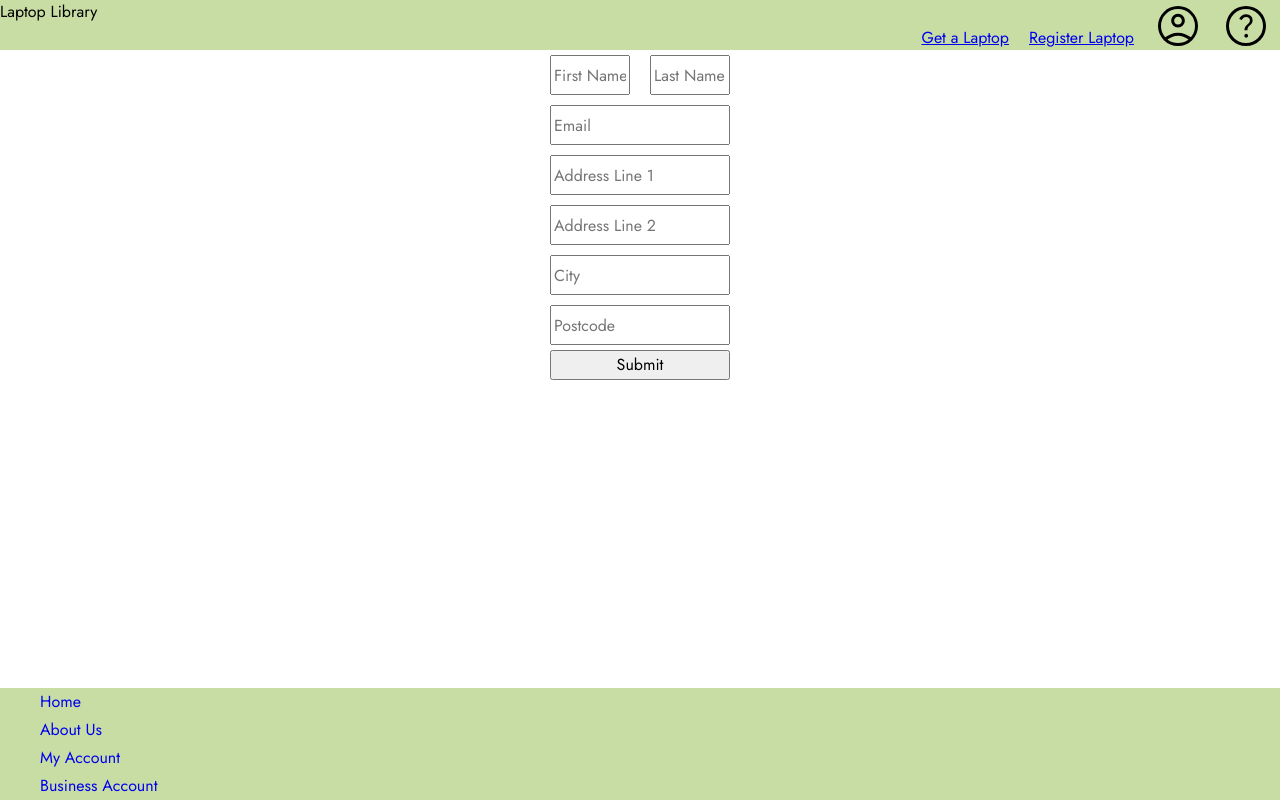
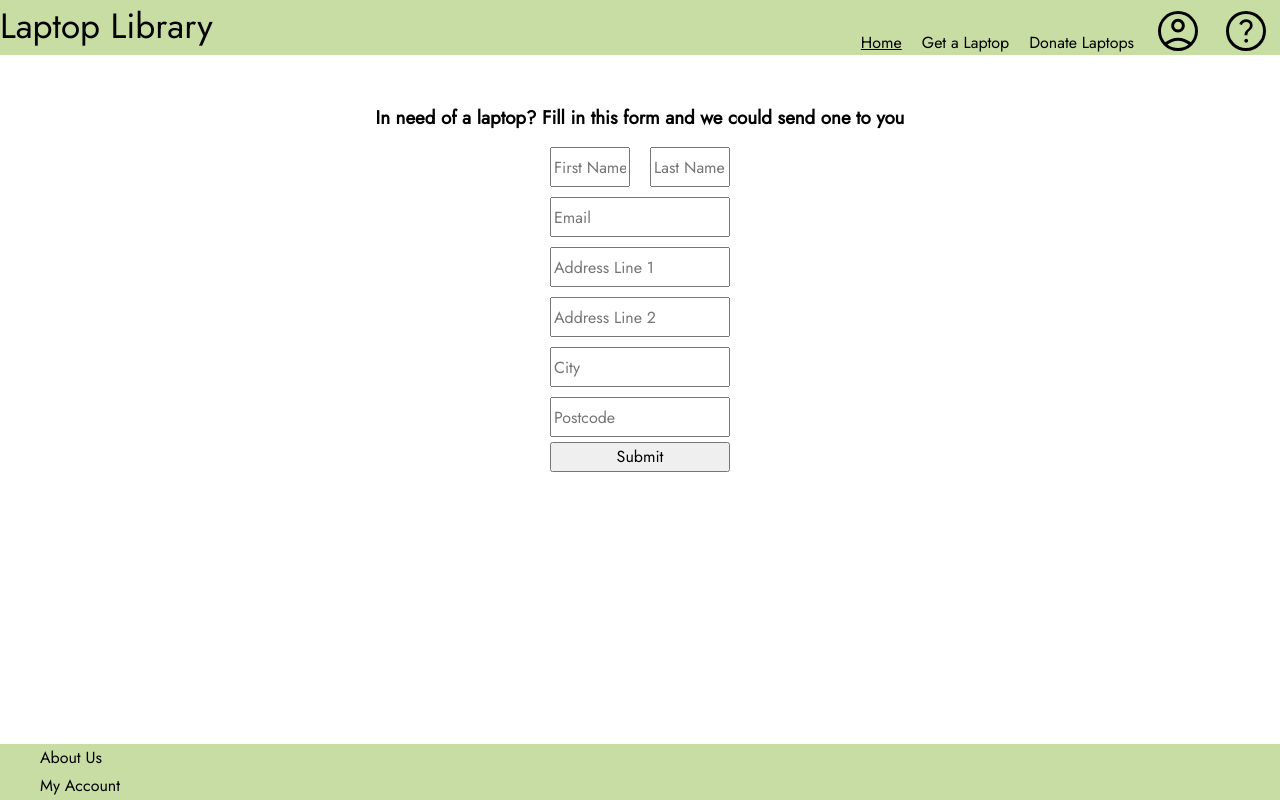
Before and after one commit to lucky-eight/laptop-library, a Vue app in the folder frontend/: page / in a window 1280 px wide. Built offline with nearby package versions, Linux system fonts and the light colour scheme.

Commit message:
intermediate css

```diff
--- a/frontend/public/index.html
+++ b/frontend/public/index.html
@@ -5,7 +5,14 @@
     <meta http-equiv="X-UA-Compatible" content="IE=edge">
     <meta name="viewport" content="width=device-width,initial-scale=1.0">
     <link rel="icon" href="<%= BASE_URL %>favicon.ico">
-    <title><%= htmlWebpackPlugin.options.title %></title>
+    <link rel="manifest" href="/site.webmanifest">
+    <title>laptop library</title>
+    <!-- <title><%= htmlWebpackPlugin.options.title %></title> -->
+    <link rel="preconnect" href="https://fonts.googleapis.com">
+    <link rel="preconnect" href="https://fonts.gstatic.com" crossorigin>
+    <link href="https://fonts.googleapis.com/css2?family=Jost:wght@100;200;300;400&display=swap" rel="stylesheet" type='text/css'>
+    <link rel="preconnect" href="https://fonts.googleapis.com">
+
   </head>
   <body>
     <div id="app"></div>
--- a/frontend/src/assets/main.css
+++ b/frontend/src/assets/main.css
@@ -1,7 +1,7 @@
 /* taken from https://www.joshwcomeau.com/css/custom-css-reset/
   1. Use a more-intuitive box-sizing model.
 */
-@import url("https://fonts.googleapis.com/css2?family=Jost:wght@100;200;300;400&display=swap");
+/* @import url("https://fonts.googleapis.com/css2?family=Jost:wght@100;200;300;400&display=swap"); */
 
 *,
 *::before,
@@ -20,7 +20,7 @@
 html,
 body {
   color: black;
-  font-family: "Jost", sans-serif;
+  font-family: 'Jost', sans-serif;
   height: 100%;
 }
 /*
--- a/frontend/src/components/ApplicationForm.vue
+++ b/frontend/src/components/ApplicationForm.vue
@@ -1,5 +1,8 @@
 <template>
+
   <form id="application-form" @submit.prevent="handleSubmit">
+    <br>
+    <h3 id="form-explanation">In need of a laptop? Fill in this form and we could send one to you</h3>
 
     <div id="full-name-group" class="form-field-container">
       <input
@@ -134,6 +137,7 @@ export default {
 FORM HEIGHT -->
 <style scoped>
 
+
 form {
   display: flex;
   align-items: center;
@@ -141,6 +145,11 @@ form {
   flex-wrap: wrap;
   height: fit-content;
   flex-direction: column;
+  padding: 15px;
+}
+
+h3{
+  padding: 10px;
 }
 
  form input {
@@ -167,4 +176,9 @@ form {
   margin-right: 10px;
  }
 
+ #form_explanation{
+  padding-top: 20px;
+  text-align: center;
+ }
+
 </style>
--- a/frontend/src/components/Footer.vue
+++ b/frontend/src/components/Footer.vue
@@ -1,10 +1,12 @@
 <template>
   <footer>
     <ul>
-      <li><a href="#">Home</a></li>
-      <li><a href="#">About Us</a></li>
-      <li><a href="#">My Account</a></li>
-      <li><a href="#">Business Account</a></li>
+
+      <!-- <li><a id="link" href="#">Home</a></li> -->
+      <li><a id="link" href="#">About Us</a></li>
+      <li><a id="link" href="#">My Account</a></li>
+      <!-- <li><a id="link" href="#">Business Account</a></li> !-->
+
     </ul>
   </footer>
 </template>
@@ -38,4 +40,25 @@ footer ul li a {
 footer ul li :hover {
   font-weight: bold;
 }
+
+#links{
+  color: black;
+  /* text-decoration: none; */
+}
+
+a{
+  color: black;
+}
+/* .left-half {
+  background-color: #ff9e2c;
+  flex: 1;
+  padding: 1rem;
+}
+
+.right-half {
+  background-color: #b6701e;
+  flex: 1;
+  padding: 1rem;
+} */
+
 </style>
--- a/frontend/src/components/Header.vue
+++ b/frontend/src/components/Header.vue
@@ -2,10 +2,11 @@
   <header>
     <div id="logo"><p>Laptop Library</p></div>
     <nav>
-      <a href="#">Get a Laptop</a>
-      <a href="#">Register Laptop</a>
-      <a href="#"><img src="../assets/account.svg" /></a>
-      <a href="#"><img src="../assets/help.svg" /></a>
+      <a id="home" href="#">Home</a>
+      <a id="links" href="#">Get a Laptop</a>
+      <a id="links" href="#">Donate Laptops</a>
+      <a id="text" href="#"><img src="../assets/account.svg" /></a>
+      <a id="text" href="#"><img src="../assets/help.svg" /></a>
     </nav>
   </header>
 </template>
@@ -19,7 +20,7 @@ export default {
 <!-- Add "scoped" attribute to limit CSS to this component only -->
 <style scoped>
 header {
-  height: 50px;
+  height: 55px;
   width: 100%;
   background-color: #c8dda4;
   display: flex;
@@ -33,7 +34,8 @@ header #logo {
 
 header nav {
   display: flex;
-  align-items: baseline;
+  align-items: center;
+  justify-content: center;
 }
 
 header nav a {
@@ -41,4 +43,19 @@ header nav a {
   padding-left: 10px;
   align-self: end;
 }
+
+a{
+  color: black;
+  /* padding-bottom: 15px; */
+  text-decoration: none;
+}
+
+#home{
+  text-decoration: underline;
+}
+
+#logo{
+  font-size: 35px;
+}
+
 </style>
--- a/frontend/src/components/Result.vue
+++ b/frontend/src/components/Result.vue
@@ -27,4 +27,11 @@ export default {
 };
 </script>
 
-<style scoped></style>
+<style scoped>
+  .success-wrapper{
+    text-align: center;
+  }
+  .unsuccess-wrapper{
+    text-align: center;
+  }
+</style>
```
Also changed, not shown: 1 other file (tests, documents, lock files or other folders).
